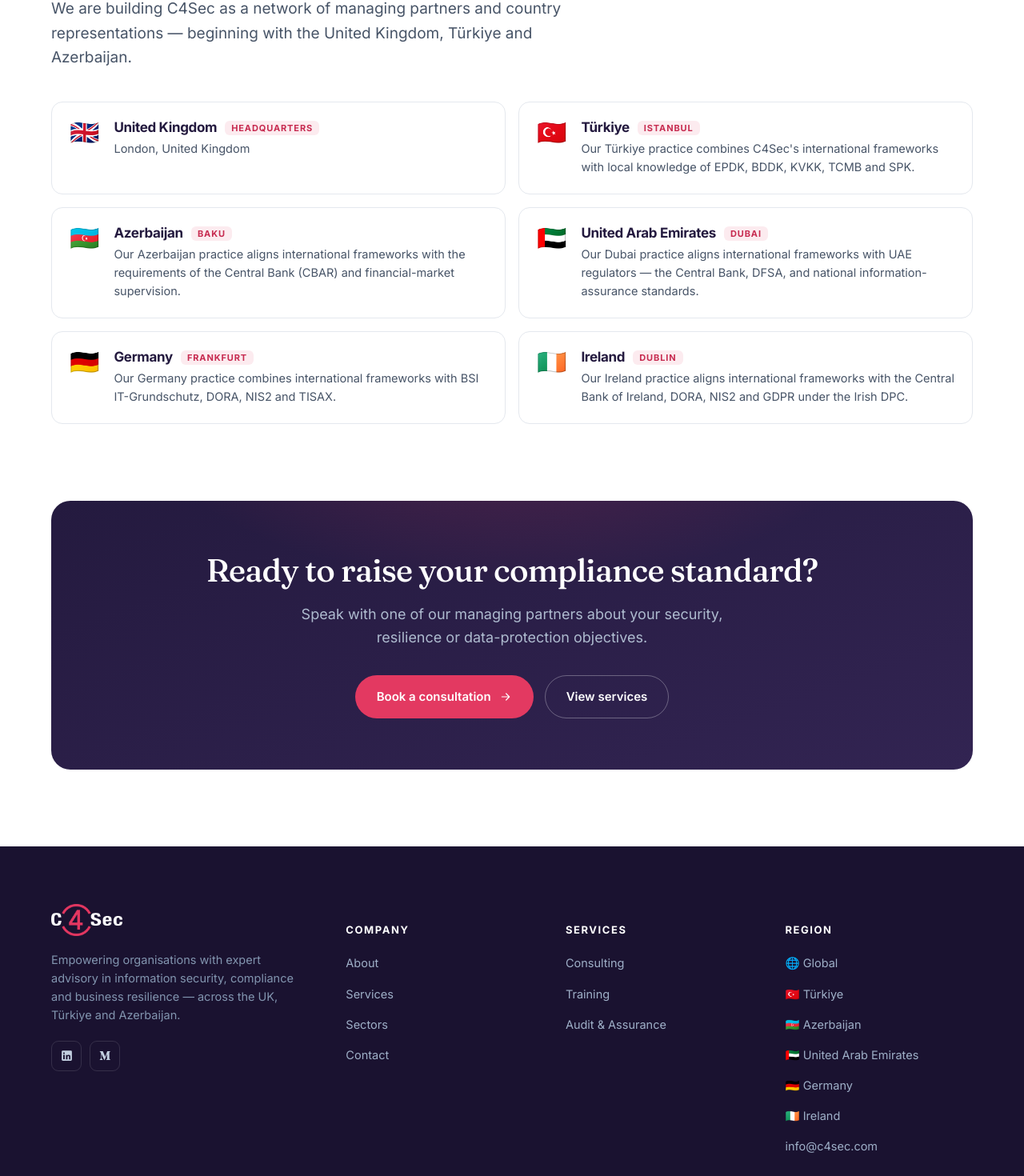
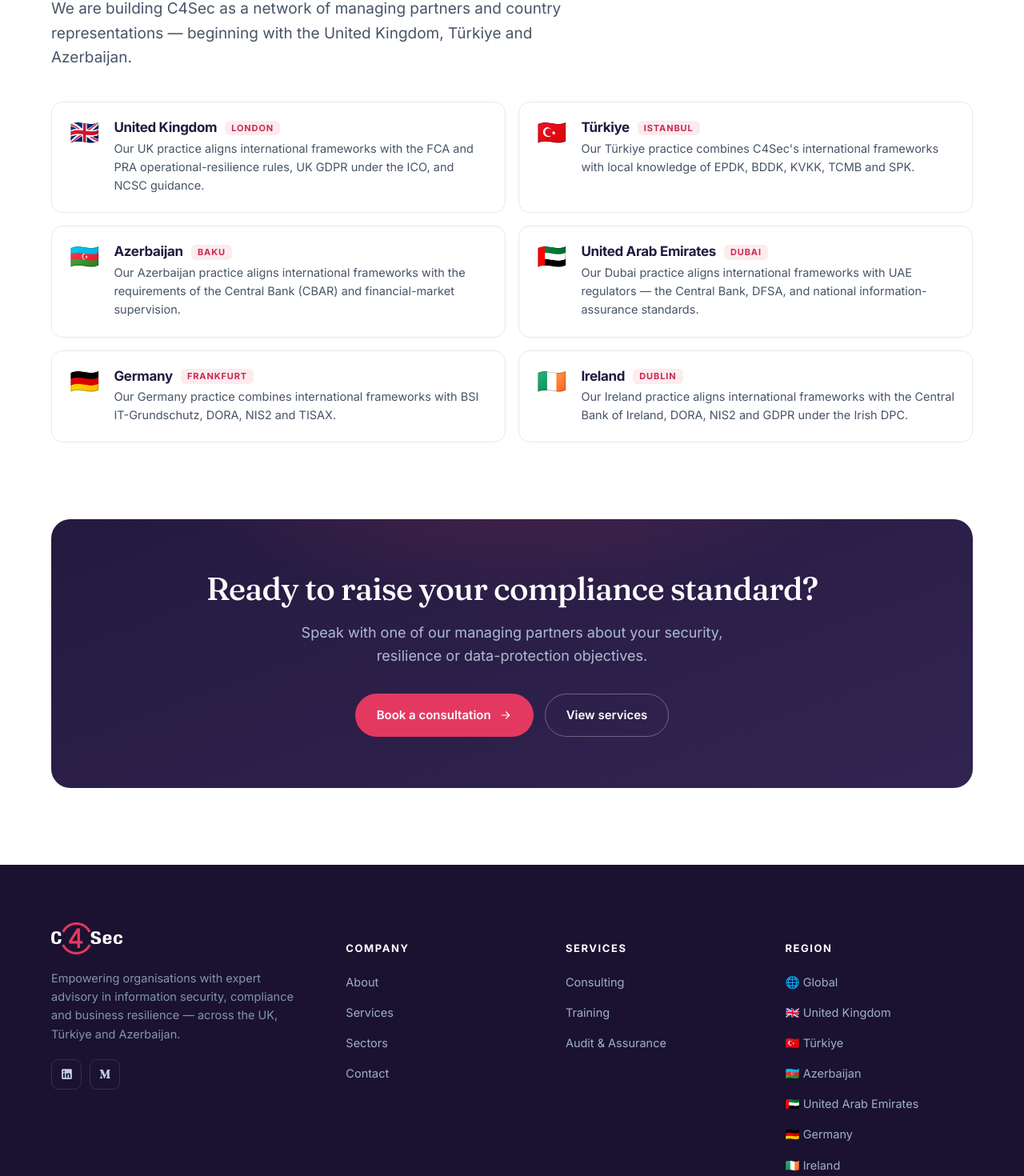
Before and after one commit to c4sec/website, a Next.js app: page / in a window 1280 px wide. Shown: the part 4533-6003 px from the top of the page at 80% size. Built offline with nearby package versions, Linux system fonts and the light colour scheme.

Commit message:
Add United Kingdom as a full region (London)

```diff
--- a/src/components/pages/GlobalAbout.tsx
+++ b/src/components/pages/GlobalAbout.tsx
@@ -95,7 +95,7 @@
               <div className="member__photo"><span className="initials">C4</span><span className="country">🇬🇧</span></div>
               <div className="member__body"><h4>{t("pres.uk_t")}</h4><div className="role">{t("pres.uk_tag")}</div><p>{t("about.member_bio")}</p></div>
             </article>
-            {REGIONS.slice(0, 2).map((r) => (
+            {REGIONS.filter((r) => r.slug !== "uk").slice(0, 2).map((r) => (
               <article className="member" key={r.slug} data-reveal>
                 <div className="member__photo"><span className="initials">{r.slug.toUpperCase()}</span><span className="country">{r.flag}</span></div>
                 <div className="member__body"><h4>{L(r.name)}</h4><div className="role">{t("about.role_country")}</div><p>{t("about.member_bio")}</p></div>
--- a/src/components/pages/GlobalContact.tsx
+++ b/src/components/pages/GlobalContact.tsx
@@ -21,10 +21,6 @@
             <span className="eyebrow">{t("contact.offices_eyebrow")}</span>
             <h2 className="section-title">{t("contact.offices_title")}</h2>
             <div className="contact-cards" style={{ marginTop: 28 }}>
-              <div className="contact-card">
-                <span className="cic" style={{ fontSize: 22 }}>🇬🇧</span>
-                <div><h4>{t("contact.uk_t")}</h4><p>{SITE.hqAddress}</p></div>
-              </div>
               {REGIONS.map((r) => (
                 <div className="contact-card" key={r.slug}>
                   <span className="cic" style={{ fontSize: 22 }}>{r.flag}</span>
--- a/src/components/pages/GlobalHome.tsx
+++ b/src/components/pages/GlobalHome.tsx
@@ -6,7 +6,6 @@
 import { Arrow, ServiceCard, StandardCard, CtaBand } from "../blocks";
 import { FRAMEWORKS, STANDARD_KEYS } from "@/data/site";
 import { REGIONS } from "@/data/regions";
-import { SITE } from "@/data/site";
 
 export function GlobalHome() {
   const { t, L } = useI18n();
@@ -141,10 +140,6 @@
             <p className="lead" style={{ marginTop: 16 }}>{t("pres.lead")}</p>
           </div>
           <div className="offices" style={{ marginTop: 40, gridTemplateColumns: "repeat(2,1fr)", display: "grid", gap: 16 }}>
-            <div className="office">
-              <span className="office__flag">🇬🇧</span>
-              <div><h4><span>{t("pres.uk_t")}</span><span className="tag">{t("pres.uk_tag")}</span></h4><p>{SITE.hqAddress}</p></div>
-            </div>
             {REGIONS.map((r) => (
               <Link href={`/${r.slug}`} className="office" key={r.slug}>
                 <span className="office__flag">{r.flag}</span>
--- a/src/data/regions.ts
+++ b/src/data/regions.ts
@@ -25,6 +25,47 @@
   showGlobalStandards: boolean;
   contact: { email: string; phone?: string; address: Localized };
   cta: { title: Localized; sub: Localized };
+};
+
+/* ------------------------------------------------------------------ */
+/*  UNITED KINGDOM                                                     */
+/* ------------------------------------------------------------------ */
+const UK: Region = {
+  code: "uk",
+  slug: "uk",
+  name: { en: "United Kingdom", tr: "Birleşik Krallık", az: "Birləşmiş Krallıq" },
+  flag: "🇬🇧",
+  city: { en: "London", tr: "Londra", az: "London" },
+  status: "live",
+  locales: ["en"],
+  defaultLocale: "en",
+  hero: {
+    badge: { en: "United Kingdom · London" },
+    title: { en: "GRC advisory, <em>for the UK's regulated economy.</em>" },
+    sub: { en: "From our London head office, C4Sec helps financial institutions, technology firms and critical-infrastructure operators meet FCA, ICO and NCSC expectations." },
+  },
+  intro: {
+    eyebrow: { en: "C4Sec United Kingdom" },
+    title: { en: "Global standards, UK regulation" },
+    lead: { en: "Our UK practice aligns international frameworks with the FCA and PRA operational-resilience rules, UK GDPR under the ICO, and NCSC guidance." },
+    body: { en: "The firm's global head office, serving regulated financial services, technology and critical national infrastructure." },
+  },
+  localHeading: { en: "UK-specific compliance" },
+  localLead: { en: "Advisory tailored to UK regulators and national cyber standards." },
+  localServices: [
+    { icon: "bank", title: { en: "FCA / PRA Operational Resilience" }, desc: { en: "Operational-resilience and important-business-services compliance for FCA and PRA regulated firms (Bank of England PS21/3)." } },
+    { icon: "lock", title: { en: "UK GDPR & DPA 2018" }, desc: { en: "Data-protection compliance under the ICO, DPIAs and outsourced Data Protection Officer services." } },
+    { icon: "shield", title: { en: "Cyber Essentials / Plus" }, desc: { en: "NCSC Cyber Essentials and Cyber Essentials Plus certification readiness and assessment." } },
+    { icon: "server", title: { en: "NCSC CAF & NIS Regulations" }, desc: { en: "Cyber Assessment Framework and NIS compliance for operators of essential and digital services." } },
+    { icon: "shield", title: { en: "ISO 27001 & Management Systems" }, desc: { en: "ISMS, ISO 22301 and ISO 20000 design, implementation and certification readiness." } },
+    { icon: "clipboard", title: { en: "SOC 2 & Assurance" }, desc: { en: "SOC 2 readiness, internal audit and supplier assurance for technology and financial firms." } },
+  ],
+  showGlobalStandards: true,
+  contact: { email: "hello@c4sec.com", phone: "+44 7464 294371", address: { en: "London, United Kingdom" } },
+  cta: {
+    title: { en: "Ready to meet UK regulatory obligations?" },
+    sub: { en: "Talk to the C4Sec UK team about FCA/PRA resilience, UK GDPR, Cyber Essentials and international standards." },
+  },
 };
 
 /* ------------------------------------------------------------------ */
@@ -86,7 +127,7 @@
   ],
   showGlobalStandards: true,
   contact: {
-    email: "turkiye@c4sec.com",
+    email: "hello@c4sec.com",
     phone: "+90 212 951 0 423",
     address: { en: "Istanbul, Türkiye", tr: "İstanbul, Türkiye", az: "İstanbul, Türkiyə" },
   },
@@ -151,7 +192,7 @@
   ],
   showGlobalStandards: true,
   contact: {
-    email: "azerbaijan@c4sec.com",
+    email: "hello@c4sec.com",
     phone: undefined,
     address: { en: "Baku, Azerbaijan", az: "Bakı, Azərbaycan", tr: "Bakü, Azerbaycan" },
   },
@@ -195,7 +236,7 @@
     { icon: "shield", title: { en: "ISO 27001 & SOC 2" }, desc: { en: "ISMS design, certification readiness and SOC 2 attestation support." } },
   ],
   showGlobalStandards: true,
-  contact: { email: "dubai@c4sec.com", address: { en: "Dubai, United Arab Emirates" } },
+  contact: { email: "hello@c4sec.com", address: { en: "Dubai, United Arab Emirates" } },
   cta: {
     title: { en: "Ready to meet UAE compliance obligations?" },
     sub: { en: "Talk to the C4Sec Dubai team about NESA, Central Bank, DFSA, PDPL and international standards." },
@@ -236,7 +277,7 @@
     { icon: "shield", title: { en: "ISO 27001 & C5" }, desc: { en: "ISMS certification readiness and BSI C5 cloud-security attestation support." } },
   ],
   showGlobalStandards: true,
-  contact: { email: "germany@c4sec.com", address: { en: "Frankfurt, Germany" } },
+  contact: { email: "hello@c4sec.com", address: { en: "Frankfurt, Germany" } },
   cta: {
     title: { en: "Ready to meet German & EU compliance obligations?" },
     sub: { en: "Talk to the C4Sec Germany team about BSI, DORA, NIS2, TISAX and international standards." },
@@ -277,14 +318,14 @@
     { icon: "shield", title: { en: "ISO 27001 & SOC 2" }, desc: { en: "ISMS certification readiness and SOC 2 attestation support." } },
   ],
   showGlobalStandards: true,
-  contact: { email: "ireland@c4sec.com", address: { en: "Dublin, Ireland" } },
+  contact: { email: "hello@c4sec.com", address: { en: "Dublin, Ireland" } },
   cta: {
     title: { en: "Ready to meet Irish & EU compliance obligations?" },
     sub: { en: "Talk to the C4Sec Ireland team about Central Bank guidance, DORA, NIS2, GDPR and international standards." },
   },
 };
 
-export const REGIONS: Region[] = [TR, AZ, AE, DE, IE];
+export const REGIONS: Region[] = [UK, TR, AZ, AE, DE, IE];
 
 // The global HQ (served at "/") offers all three fully-translated languages.
 export const GLOBAL_META = {
--- a/src/data/site.ts
+++ b/src/data/site.ts
@@ -2,7 +2,7 @@
   name: "C4Sec",
   legalName: "Consulting4Sec",
   domain: "https://c4sec.com",
-  email: "info@c4sec.com",
+  email: "hello@c4sec.com",
   phone: "+44 7464 294371",
   hqAddress: "London, United Kingdom",
   social: {
```
